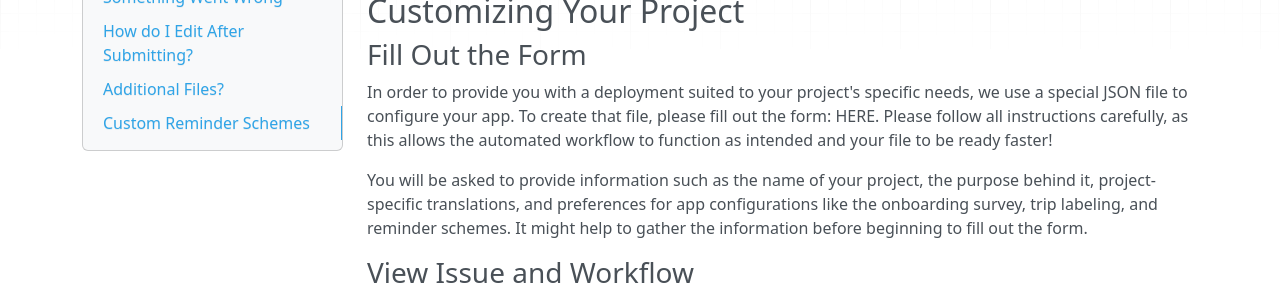
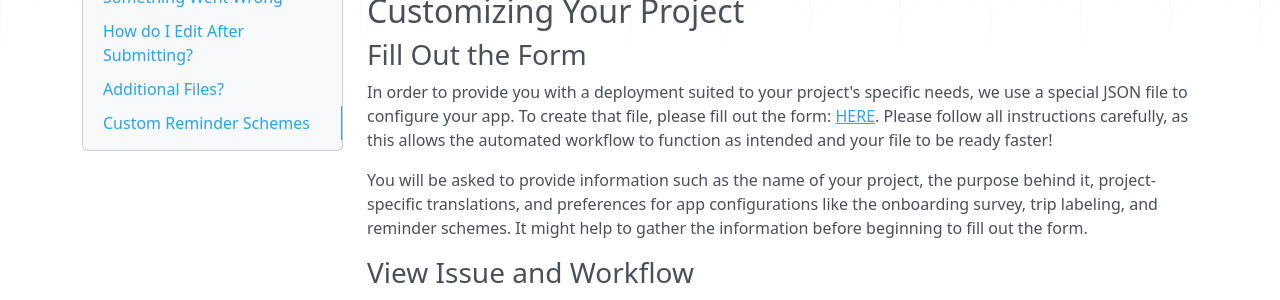
Before and after one commit to e-mission/e-mission-docs, an MkDocs documentation site: the page built from docs/use/start_a_project.md, in a window 1280 px wide and 900 px high. Shown: the part 257-557 px from the top of the window. Built offline with MkDocs 1.6.1, drawn with Linux system fonts in a browser that asks for light colours; nearby versions of some CDN libraries; part of the change alters nothing that is shown.

```diff
--- a/docs/use/start_a_project.md
+++ b/docs/use/start_a_project.md
@@ -6,7 +6,7 @@ The first step is to contact NREL to draw up an agreement, if you have not conta
 
 ### Fill Out the Form
 
-In order to provide you with a deployment suited to your project's specific needs, we use a special JSON file to configure your app. To create that file, please fill out the form: HERE. Please follow all instructions carefully, as this allows the automated workflow to function as intended and your file to be ready faster!
+In order to provide you with a deployment suited to your project's specific needs, we use a special JSON file to configure your app. To create that file, please fill out the form: [HERE](https://github.com/e-mission/nrel-openpath-deploy-configs/issues/new?assignees=&labels=new+config&projects=&template=add-new-config.yml&title=New+Project+Configuration+-+%5BPROJECT%5D). Please follow all instructions carefully, as this allows the automated workflow to function as intended and your file to be ready faster!
 
 You will be asked to provide information such as the name of your project, the purpose behind it, project-specific translations, and preferences for app configurations like the onboarding survey, trip labeling, and reminder schemes. It might help to gather the information before beginning to fill out the form.
 
```
